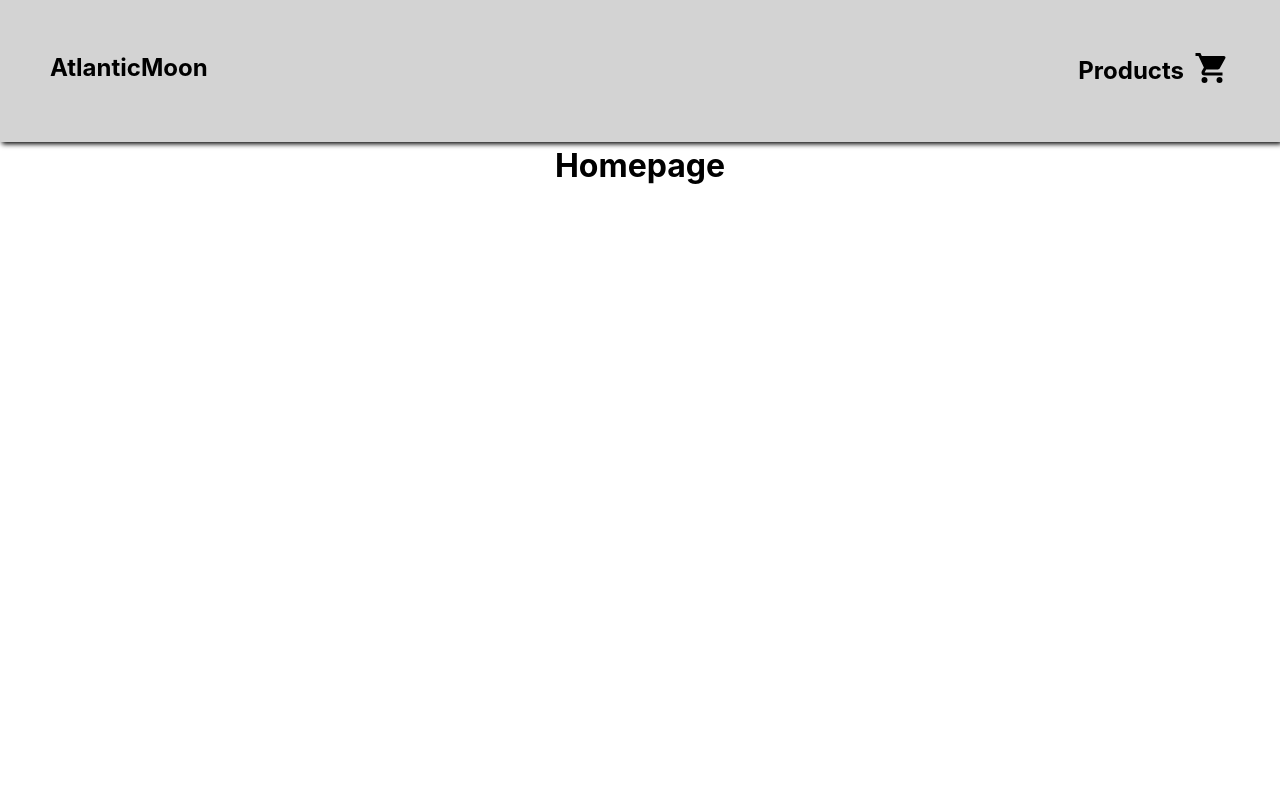
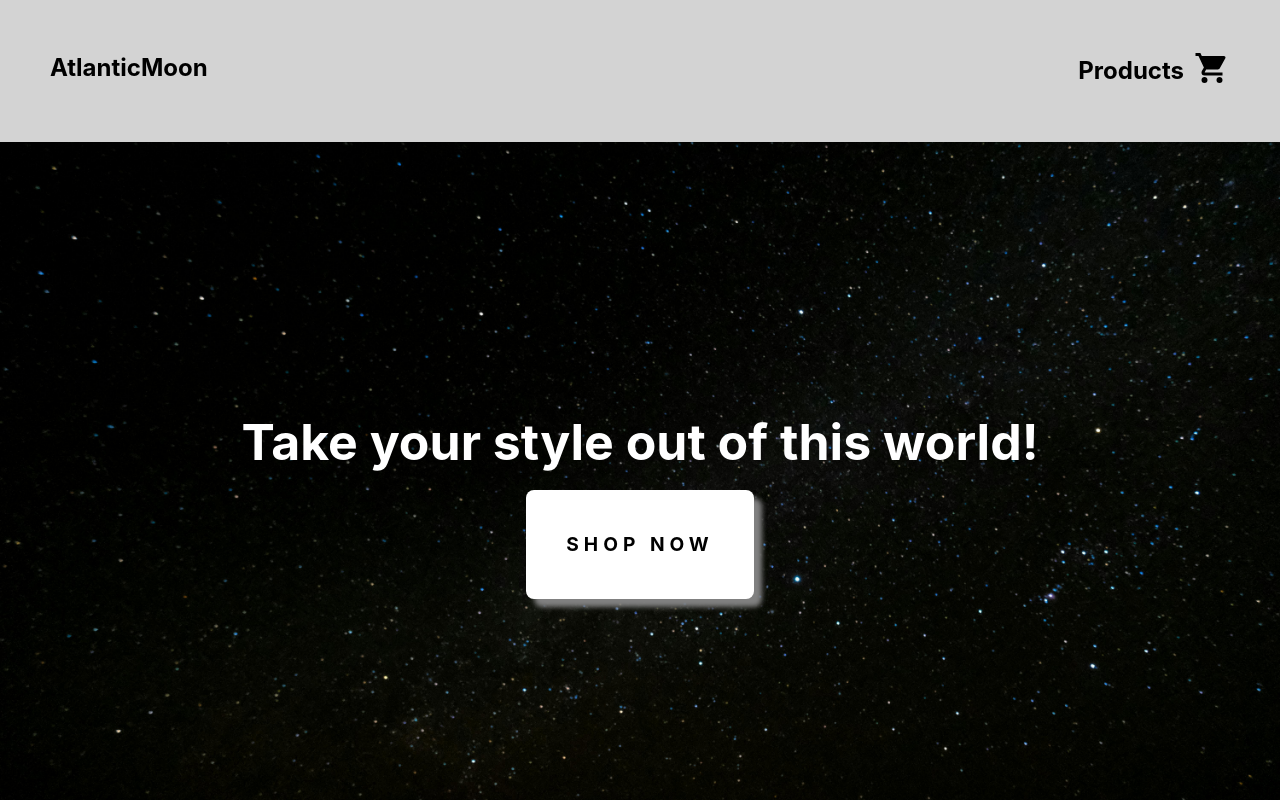
Before and after one commit to DenverDawgs18/ShoppingCart, a React (Vite) app: page / in a window 1280 px wide. Built offline with nearby package versions, Linux system fonts and the light colour scheme.

Commit message:
Hompage redesign done

```diff
--- a/src/App.jsx
+++ b/src/App.jsx
@@ -1,4 +1,4 @@
-
+import { Link } from "react-router-dom";
 import "./App.css";
 import Navbar from "./Navbar";
 
@@ -7,7 +7,9 @@ function App() {
     <>
       <Navbar />
       <div className="homepage">
-        <h1>Homepage</h1>
+
+        <h1 className="take">Take your style out of this world!</h1>
+        <Link to="/products" className="switch" style={{textDecoration: 'none', color: 'black'}}> SHOP NOW </Link>
 
       </div>
 
--- a/src/index.css
+++ b/src/index.css
@@ -12,12 +12,20 @@
   -webkit-font-smoothing: antialiased;
   -moz-osx-font-smoothing: grayscale;
 }
+#root{
+  height: 100%;
+}
+html, body{
+  height: 100%;
+  overflow-y: hidden;
+}
 
 .navbar{
   display: flex;
   background-color: lightgray;
   padding: 50px;
   box-shadow: 2px 2px 5px;
+
 }
 .right{
   margin-left: auto;
@@ -76,3 +84,45 @@
 .none{
   margin-top: 40vh;
 }
+.homepage{
+  background-image: url('./imgs/pexels-francesco-ungaro-998641.jpg');
+  object-fit: contain;
+  height: 90%;
+  background-size: cover;
+  background-position: center;
+  display: flex;
+  justify-content: center;
+  align-items: center;
+  flex-direction: column;
+  gap: 10px;
+
+}
+.switch{
+  background-color: white;
+  color: black;
+  padding: 40px;
+  border-radius: 8px;
+  font-weight: bolder;
+  letter-spacing: 5px;
+  font-size: larger;
+  box-shadow: 8px 8px 5px gray;
+  border-style: none;
+
+}
+.switch:hover{
+  animation: 1s button-switch 1 forwards;
+}
+.take{
+  color: white;
+  font-size: 50px;
+}
+@keyframes button-switch{
+  from{
+    background-color: white;
+    color: black;
+  }
+  to{
+    background-color: black;
+    color: white;
+  }
+}
```
